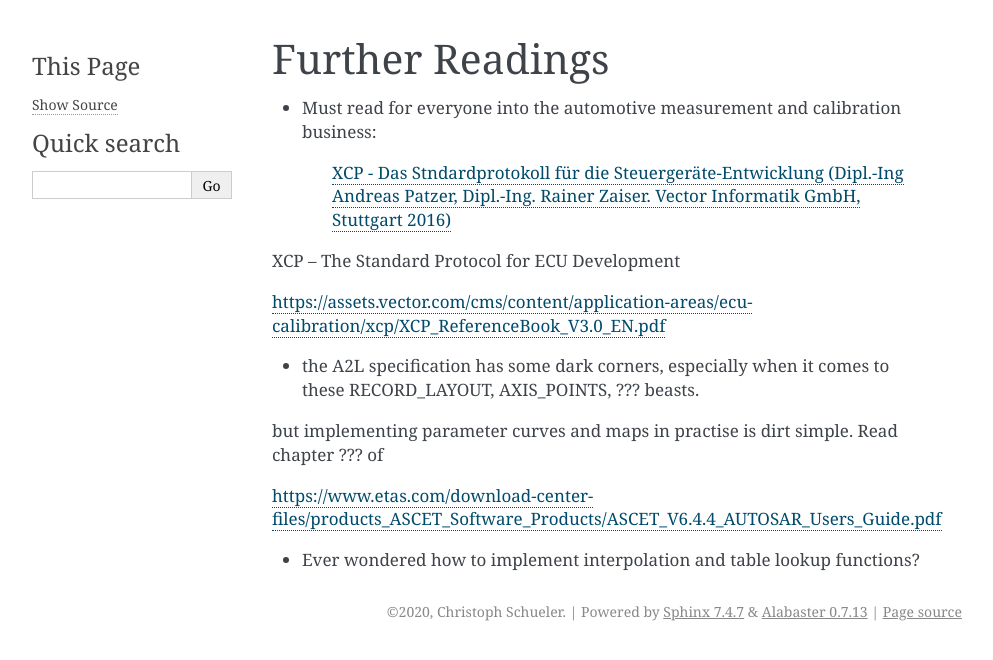
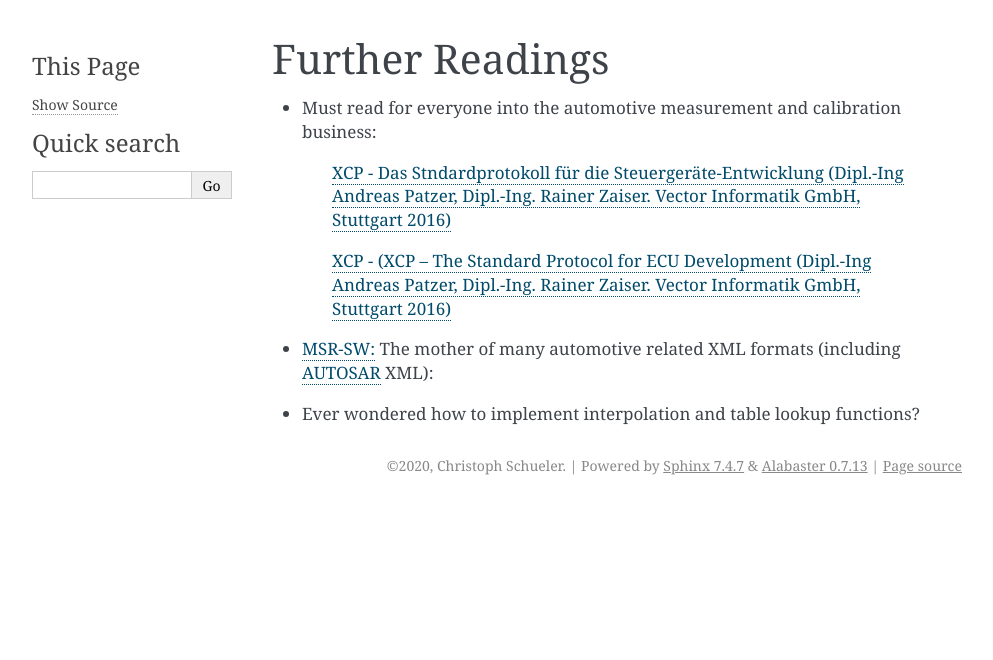
Before and after one commit to christoph2/asamint, a Sphinx documentation site: the page built from docs/further_readings.rst, in a window 1280 px wide. Shown: the top 660 px of the page, without its empty margins (148-1141 px from the left). Built offline with Sphinx 7.4.7, drawn with Linux system fonts in a browser that asks for light colours; pages that are not in the unit, such as notebooks, are missing from menus; the version number is read from the project's files by our own code.

Commit message:
Update README.rst

```diff
--- a/docs/README.rst
+++ b/docs/README.rst
@@ -16,7 +16,7 @@ add higher layers, which could more or less directly be used to implement common
 
  Note: At this stage, the project is highly experimental and hacky, so don't expect stable APIs and tons of features!  Well, it's up to you -- And no, you don't have to contibute code: `criticism, comments, and ideas <https://github.com/christoph2/asamint/issues>`_ are also very welcome.
 
-And yes, all listed projects are `Raspberry PI <raspberrypi.org>`_ tested :smile:
+And yes, all listed projects are `Raspberry PI <https://raspberrypi.org>`_ tested :smile:
 
 
 License
@@ -38,4 +38,4 @@ Further Readings
 Miscellaneous
 -------------
 
-**asamint** includes some more or less useful `tools <tools/README.rst>`_.
+**asamint** includes some more or less useful `tools <../tools/README.rst>`_.
--- a/docs/further_readings.rst
+++ b/docs/further_readings.rst
@@ -6,14 +6,8 @@ Further Readings
 
     `XCP - Das Stndardprotokoll für die Steuergeräte-Entwicklung (Dipl.-Ing Andreas Patzer, Dipl.-Ing. Rainer Zaiser. Vector Informatik GmbH, Stuttgart 2016) <https://assets.vector.com/cms/content/application-areas/ecu-calibration/xcp/XCP_ReferenceBook_V3.0_DE.pdf>`_
 
-XCP – The Standard Protocol for ECU Development
+    `XCP - (XCP – The Standard Protocol for ECU Development (Dipl.-Ing Andreas Patzer, Dipl.-Ing. Rainer Zaiser. Vector Informatik GmbH, Stuttgart 2016) <https://assets.vector.com/cms/content/application-areas/ecu-calibration/xcp/XCP_ReferenceBook_V3.0_EN.pdf>`_
 
-https://assets.vector.com/cms/content/application-areas/ecu-calibration/xcp/XCP_ReferenceBook_V3.0_EN.pdf
-
-* the A2L specification has some dark corners, especially when it comes to these RECORD_LAYOUT, AXIS_POINTS, ??? beasts.
-but implementing parameter curves and maps in practise is dirt simple. Read chapter ??? of
-
-
-https://www.etas.com/download-center-files/products_ASCET_Software_Products/ASCET_V6.4.4_AUTOSAR_Users_Guide.pdf
+* `MSR-SW: <http://www.msr-wg.de/>`_ The mother of many automotive related XML formats (including `AUTOSAR <https://autosar.org>`_ XML):
 
 * Ever wondered how to implement interpolation and table lookup functions?
```
Also changed, not shown: tools/xcpdump/README.rst.
